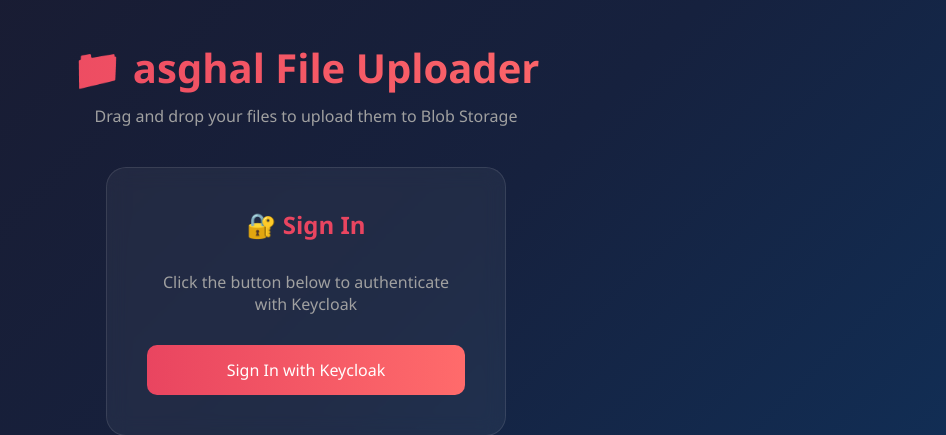
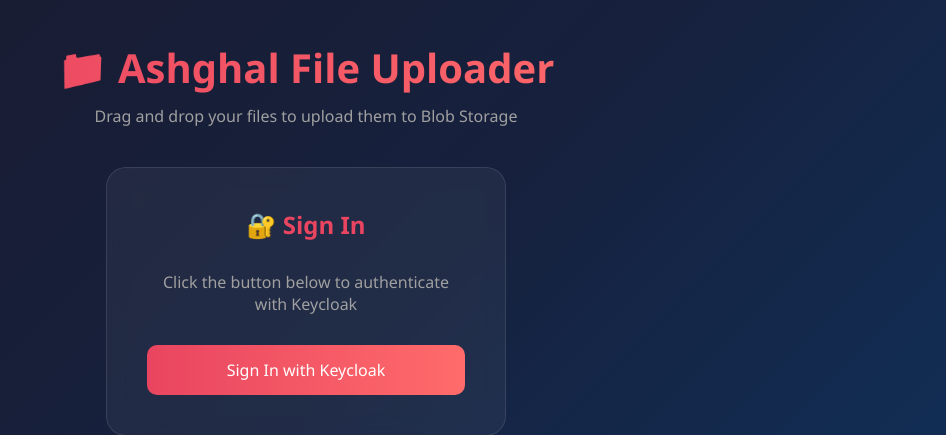
Before and after one commit to xavipuerto/assssgkal_videos, a Flask app: page / in a window 1280 px wide. Shown: the top 435 px of the page, without its empty margins (334-1280 px from the left). Run offline with Flask 3, Linux system fonts and the light colour scheme.

Commit message:
fix: Rebrand to Ashghal & configurable role
- Changed 'asghal' to 'Ashghal' in title and header
- Made required role configurable via config.ini or REQUIRED_ROLE env var
- Default role: videosasghal (can be changed per deployment)
- Super Santos can now set their own role name

```diff
--- a/app/app.py
+++ b/app/app.py
@@ -65,6 +65,7 @@
 KEYCLOAK_REALM = os.getenv('KEYCLOAK_REALM', config.get('keycloak', 'realm', fallback='asghalpro'))
 KEYCLOAK_CLIENT_ID = os.getenv('KEYCLOAK_CLIENT_ID', config.get('keycloak', 'client_id', fallback='file-uploader'))
 KEYCLOAK_CLIENT_SECRET = os.getenv('KEYCLOAK_CLIENT_SECRET', config.get('keycloak', 'client_secret', fallback='file-uploader-secret'))
+REQUIRED_ROLE = os.getenv('REQUIRED_ROLE', config.get('keycloak', 'required_role', fallback='videosasghal'))
 
 # Redirect URI for OAuth2 Authorization Code Flow
 APP_URL = os.getenv('APP_URL', 'http://localhost:5000')
@@ -338,10 +339,10 @@
         try:
             client_roles = token_info.get('resource_access', {}).get(KEYCLOAK_CLIENT_ID, {}).get('roles', [])
 
-            if 'videosasghal' not in client_roles:
-                app.logger.warning(f"User {session.get('username')} lacks required role 'videosasghal'. Has roles: {client_roles}")
+            if REQUIRED_ROLE not in client_roles:
+                app.logger.warning(f"User {session.get('username')} lacks required role '{REQUIRED_ROLE}'. Has roles: {client_roles}")
                 session['access_denied'] = True
-                session['access_denied_message'] = "Access denied. Role 'videosasghal' is required. Contactar con el administrador."
+                session['access_denied_message'] = f"Access denied. Role '{REQUIRED_ROLE}' is required. Contactar con el administrador."
             else:
                 session['access_denied'] = False
         except Exception as e:
@@ -382,7 +383,7 @@
 @token_required
 @limiter.limit("30 per minute")  # Rate limit uploads
 def upload_file():
-    """Upload file endpoint - requires valid session with 'videosasghal' role"""
+    """Upload file endpoint - requires valid session with configured role"""
     if 'file' not in request.files:
         return jsonify({'error': 'No file provided'}), 400
 
--- a/app/templates/index.html
+++ b/app/templates/index.html
@@ -3,7 +3,7 @@
 <head>
     <meta charset="UTF-8">
     <meta name="viewport" content="width=device-width, initial-scale=1.0">
-    <title>File Uploader - asghal</title>
+    <title>File Uploader - Ashghal</title>
     <style>
         * {
             margin: 0;
@@ -292,7 +292,7 @@
 <body>
     <div class="container">
         <div class="header">
-            <h1>📁 asghal File Uploader</h1>
+            <h1>📁 Ashghal File Uploader</h1>
             <p>Drag and drop your files to upload them to Blob Storage</p>
         </div>
 
```
